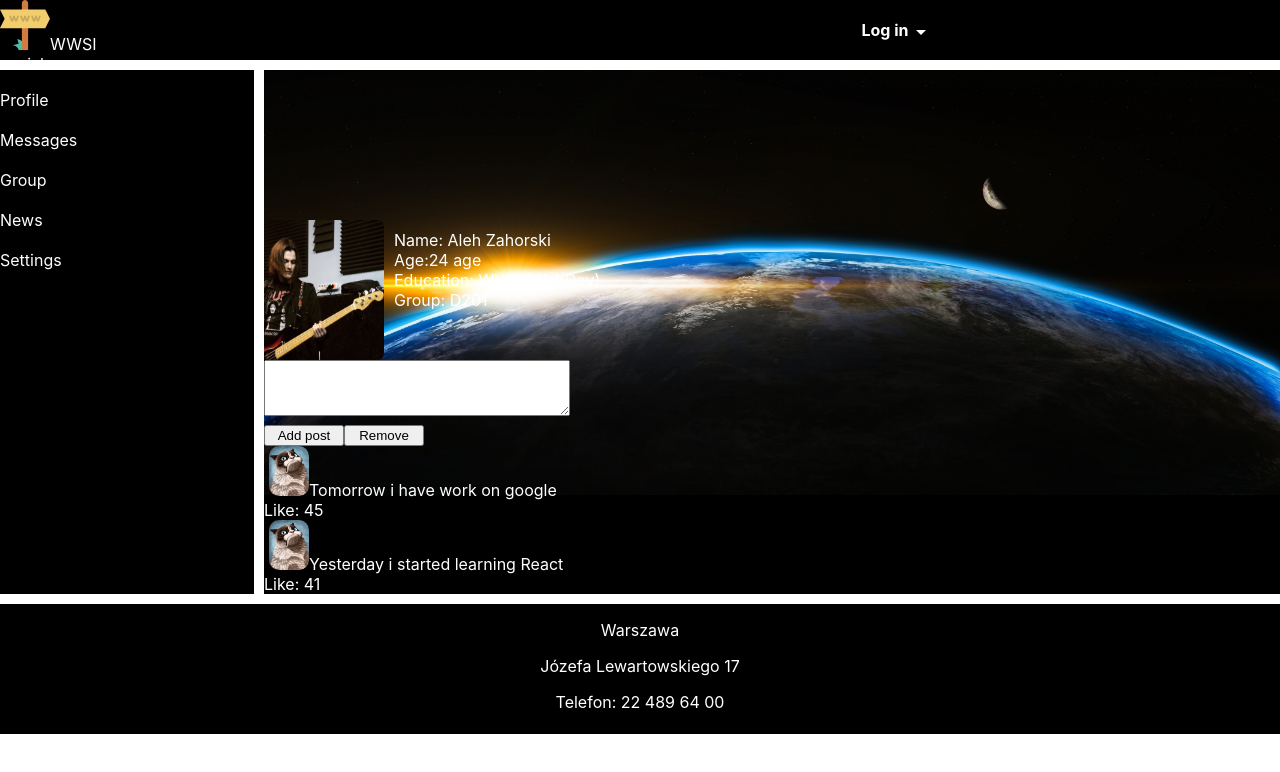
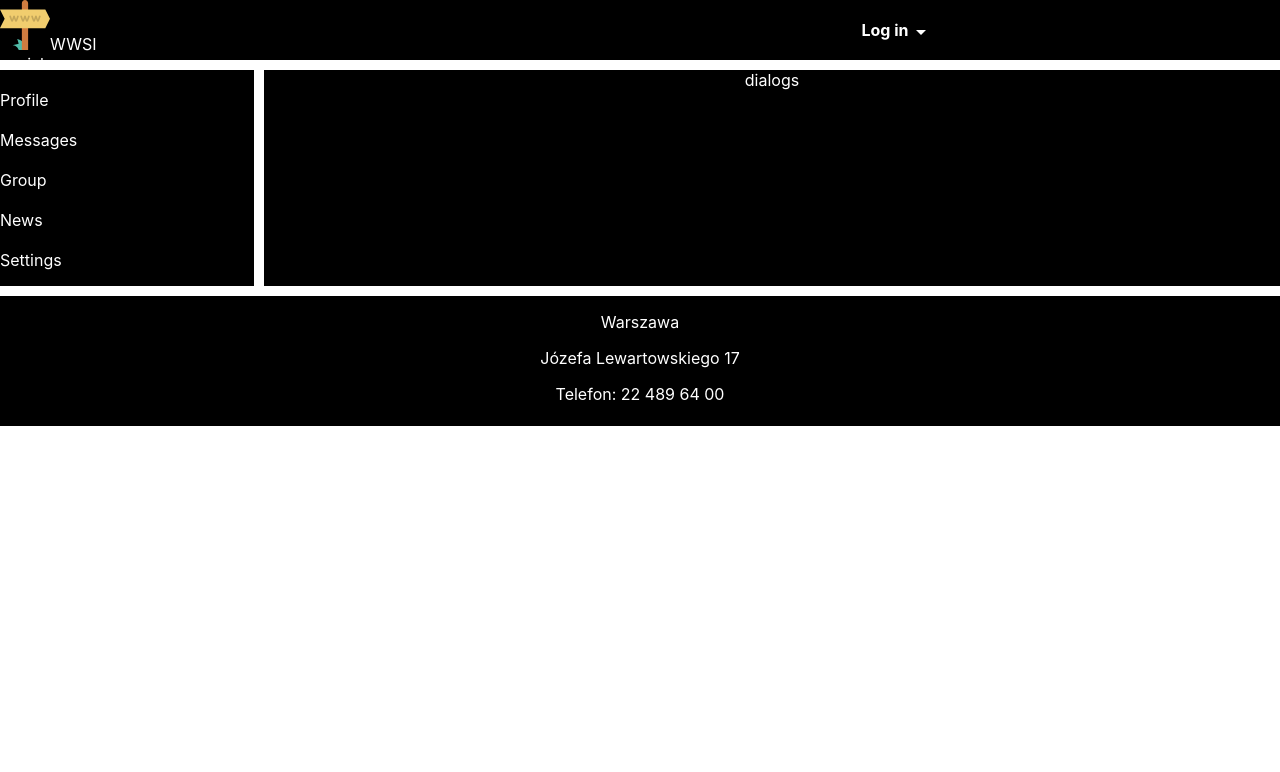
Before and after one commit to AlehZahorski/wwsiSocial, a React (Create React App) app: page /Profile in a window 1280 px wide. Shown: the top 772 px of the page. Built offline with nearby package versions, Linux system fonts and the light colour scheme.

Commit message:
made some changes

```diff
--- a/src/App.css
+++ b/src/App.css
@@ -1,5 +1,3 @@
-
-
 
 .app-wrapper {
 margin: 0 auto;
@@ -10,13 +8,16 @@ grid-template-areas:
 "lmenu main"
 "footer footer";
 
-
-
 grid-template-rows: 60px 1fr;
 grid-template-columns: 2.5fr 10fr;
 grid-gap: 10px;
 }
-
+.app-wrapper-content {
+  background-color: black;
+  color:white;
+  text-align: center;
+  height: 100%;
+}
 
 .firstmenu{
   margin-top: 20px;
--- a/src/App.js
+++ b/src/App.js
@@ -16,8 +16,10 @@ const App = () => {
     <div className="app-wrapper">
     <Header />
     <LeftMenu />
-    <Profile />
-    {/* <Dialogs /> */}
+    {/*<Profile />*/}
+    <div className="app-wrapper-content">
+    <Dialogs />
+    </div>
     <Footer />
 
 
--- a/src/components/Dialogs/Dialogs.module.css
+++ b/src/components/Dialogs/Dialogs.module.css
@@ -2,4 +2,5 @@
   background-color: black;
   color:white;
   text-align: center;
+  height: 100%;
 }
--- a/src/components/Profile/MyPosts/MyPosts.module.css
+++ b/src/components/Profile/MyPosts/MyPosts.module.css
@@ -1,6 +1,6 @@
 .MyPosts {
     display: grid;
-    grid-template-rows: 65px 2fr;
+    grid-template-rows: 45px 2fr;
     grid-template-columns: 80px auto;
     grid-template-areas:
     "ta ta"
@@ -11,7 +11,7 @@
 .textarea {
     grid-area: ta;
     width:300px;
-    height: 50px;
+    height: 30px;
 }
 .AddBut{
     grid-area: ab;
--- a/src/components/Profile/MyPosts/Post/Post.jsx
+++ b/src/components/Profile/MyPosts/Post/Post.jsx
@@ -12,7 +12,7 @@ const Post = (props) => {
     <img src={avatar1}/>
     {props.message}
     <div>
-    <span>Like: </span>
+    <span>♥ </span>
     {props.LikesCount}
     {/* <span>Dislike</span> */}
     </div>
--- a/src/components/Profile/Profile.jsx
+++ b/src/components/Profile/Profile.jsx
@@ -17,7 +17,7 @@ const Profile = (props) => {
 
     <div className={style.info}>
      <div>Name: Aleh Zahorski</div>
-     <div>Age:24 age</div>
+     <div>Age:24 years</div>
      <div>Education: WWSI(WebDev)</div>
      <div>Group: D201</div>
      </div>
--- a/src/components/Profile/Profile.module.css
+++ b/src/components/Profile/Profile.module.css
@@ -1,6 +1,6 @@
 .Profile {
     display: grid;
-    grid-template-rows: 150px 2fr;
+    grid-template-rows: 130px 2fr;
     grid-template-columns: 120px 2fr;
     grid-template-areas:
     "pr pr"
```
